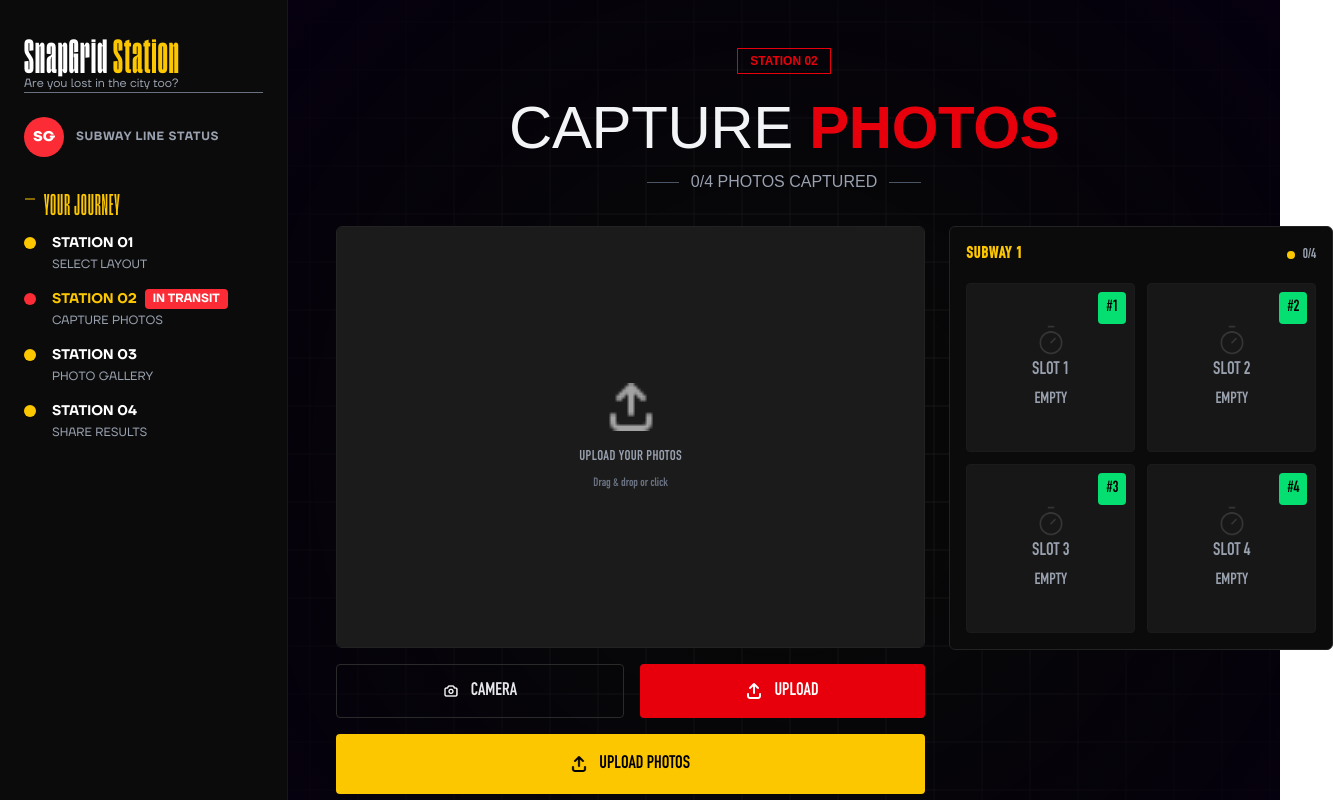
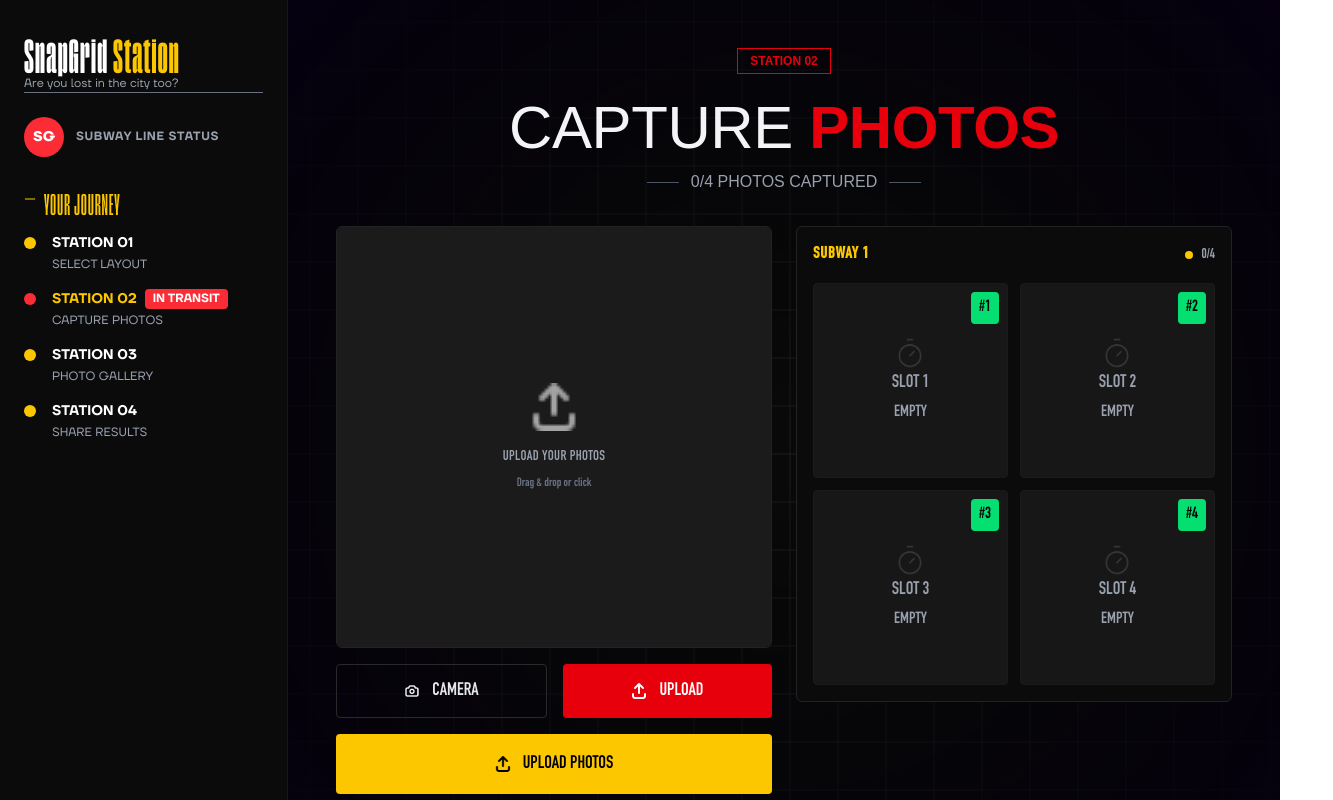
Before and after one commit to marvinjameserosa/snapgrid-frontend, a Next.js app in the folder snapgrid/: page /capture-photos in a window 1280 px wide. Shown: the top 800 px of the page, 1333 px wide, since content can reach past the window. Built offline with nearby package versions, Linux system fonts and the light colour scheme.

Commit message:
feat: update grid layouts in StationCard and PhotoCaptureLayout for improved responsiveness and structure

```diff
--- a/snapgrid/components/sections/Grid-Layout.tsx
+++ b/snapgrid/components/sections/Grid-Layout.tsx
@@ -103,10 +103,10 @@ function StationCard({ station, onSelect }: { station: Station; onSelect?: (id:
           </div>
         );
       case 2:
-        // 3x3 grid - responsive squares
+        // 2x3 grid - responsive squares (use aspect-square so tiles match other layouts)
         return (
           <div className="grid grid-cols-3 gap-2 w-full">
-            {Array.from({ length: 9 }).map((_, i) => (
+            {Array.from({ length: 6 }).map((_, i) => (
               <div key={i} className="aspect-square bg-neutral-800 border border-neutral-700 rounded-sm" />
             ))}
           </div>
--- a/snapgrid/components/ui/PhotoCaptureLayout.tsx
+++ b/snapgrid/components/ui/PhotoCaptureLayout.tsx
@@ -110,8 +110,8 @@ export default function PhotoCaptureLayout({ gridItems, config }: PhotoCaptureLa
   const [stickersOpen, setStickersOpen] = useState(false);
 
   return (
-    <div className={`${DINEng.className} grid grid-cols-1 md:grid-cols-3 gap-6`}>
-      <div className="md:col-span-2">
+    <div className={`${DINEng.className} grid grid-cols-1 md:grid-cols-2 gap-6`}>
+      <div>
         <PreviewPanel selected={selected} />
         {/* Pass props down to controls as needed */}
         <ControlsBar
@@ -129,7 +129,7 @@ export default function PhotoCaptureLayout({ gridItems, config }: PhotoCaptureLa
         )}
       </div>
 
-      <div className="md:col-span-1">
+      <div>
         {/* NOW WE USE THE CONFIG PROP DIRECTLY */}
         <PhotoGrid
           items={gridItems}
--- a/snapgrid/components/ui/PhotoGrid.tsx
+++ b/snapgrid/components/ui/PhotoGrid.tsx
@@ -46,7 +46,7 @@ export default function PhotoGrid({
     : (grid.length === 1 ? 'grid-cols-1' : 'grid-cols-2');
 
   return (
-    <aside className={`${DINEng.className} w-full md:w-96 bg-[#0b0b0b] border border-[#222] rounded-md p-4 flex flex-col gap-4 ${className ?? ''}`}>
+    <aside className={`${DINEng.className} w-full bg-[#0b0b0b] border border-[#222] rounded-md p-4 flex flex-col gap-4 ${className ?? ''}`}>
       <div className="flex justify-between items-center">
         <h2 className="text-yellow-400 font-bold tracking-wider">{title}</h2>
         <div className="flex items-center gap-2">
```
